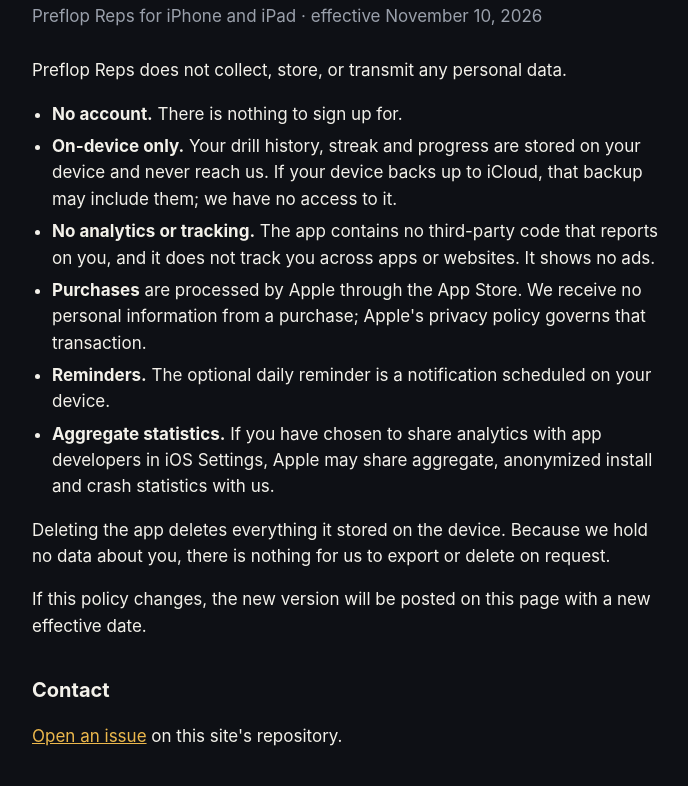
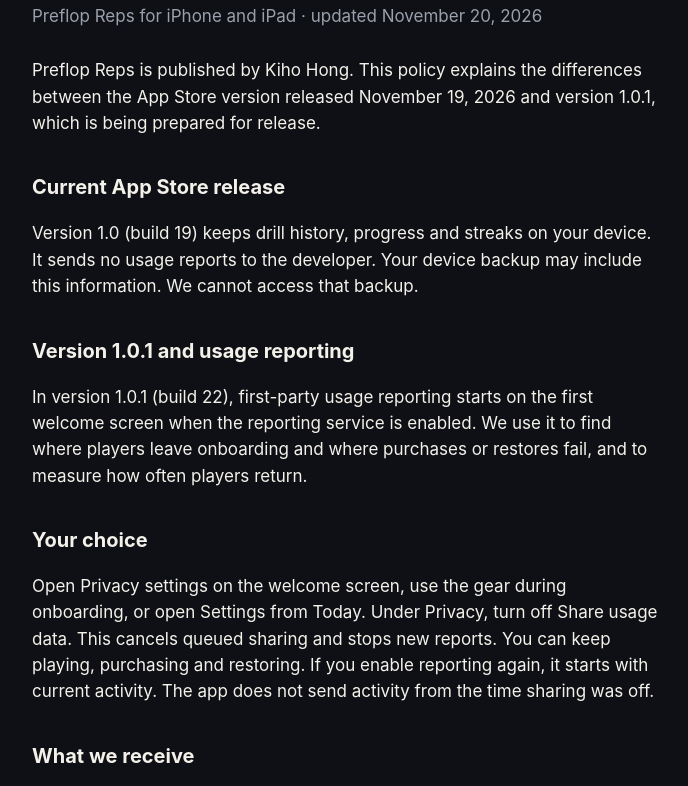
Before and after one commit to redkiho/preflop-reps-site, a plain HTML site: page privacy.html in a window 1280 px wide. Shown: the part 98-884 px from the top of the page, without its empty margins (292-980 px from the left). Drawn offline with Linux system fonts and the light colour scheme.

Commit message:
Explain Preflop Reps privacy by release and publish the Settings opt-out

```diff
--- a/privacy.html
+++ b/privacy.html
@@ -1,21 +1,26 @@
 <!doctype html>
 <html lang="en"><head><meta charset="utf-8"><meta name="viewport" content="width=device-width,initial-scale=1">
 <title>Privacy Policy — Preflop Reps</title><link rel="stylesheet" href="style.css"></head>
-<body><main>
-<h1>Privacy Policy</h1>
-<p class="sub">Preflop Reps for iPhone and iPad · effective November 10, 2026</p>
-<p>Preflop Reps does not collect, store, or transmit any personal data.</p>
-<ul>
-<li><strong>No account.</strong> There is nothing to sign up for.</li>
-<li><strong>On-device only.</strong> Your drill history, streak and progress are stored on your device and never reach us. If your device backs up to iCloud, that backup may include them; we have no access to it.</li>
-<li><strong>No analytics or tracking.</strong> The app contains no third-party code that reports on you, and it does not track you across apps or websites. It shows no ads.</li>
-<li><strong>Purchases</strong> are processed by Apple through the App Store. We receive no personal information from a purchase; Apple's privacy policy governs that transaction.</li>
-<li><strong>Reminders.</strong> The optional daily reminder is a notification scheduled on your device.</li>
-<li><strong>Aggregate statistics.</strong> If you have chosen to share analytics with app developers in iOS Settings, Apple may share aggregate, anonymized install and crash statistics with us.</li>
-</ul>
-<p>Deleting the app deletes everything it stored on the device. Because we hold no data about you, there is nothing for us to export or delete on request.</p>
-<p>If this policy changes, the new version will be posted on this page with a new effective date.</p>
+<body><main><h1>Privacy Policy</h1>
+<p class="sub">Preflop Reps for iPhone and iPad · updated November 20, 2026</p>
+<p>Preflop Reps is published by Kiho Hong. This policy explains the differences between the App Store version released November 19, 2026 and version 1.0.1, which is being prepared for release.</p>
+<h2>Current App Store release</h2>
+<p>Version 1.0 (build 19) keeps drill history, progress and streaks on your device. It sends no usage reports to the developer. Your device backup may include this information. We cannot access that backup.</p>
+<h2>Version 1.0.1 and usage reporting</h2>
+<p>In version 1.0.1 (build 22), first-party usage reporting starts on the first welcome screen when the reporting service is enabled. We use it to find where players leave onboarding and where purchases or restores fail, and to measure how often players return.</p>
+<h2 id="choices">Your choice</h2>
+<p>Open Privacy settings on the welcome screen, use the gear during onboarding, or open Settings from Today. Under Privacy, turn off Share usage data. This cancels queued sharing and stops new reports. You can keep playing, purchasing and restoring. If you enable reporting again, it starts with current activity. The app does not send activity from the time sharing was off.</p>
+<h2>What we receive</h2>
+<p>A report may contain the app build, a UTC calendar day, the onboarding steps reached, the shop entry point, product or entitlement category, and the outcome of a purchase or restore. A random reference lets us count updates to a single visit once. A reference belongs to that visit alone.</p>
+<p>Separate activity reports count app-use days and returns on days 1, 7 and 30 after reporting begins. Each event has its own short-lived retry reference. We do not include names, emails, advertising or device identifiers, Apple transaction IDs, payment details, your poker answers, or your saved drill history in these reports.</p>
+<h2>Hosting and use</h2>
+<p>The reporting service uses Cloudflare to receive HTTPS requests, limit repeated requests and store the measurements. Cloudflare handles network information, including the connecting IP address, to deliver and protect the service. Our reporting database does not store IP addresses or user-agent strings. We do not use reports for advertising, combine them with third-party identities or sell them.</p>
+<h2>Retention</h2>
+<p>Visit-level records expire from the active database after up to 45 calendar days. Activity retry records expire after up to four calendar days. Non-identifying daily counts may remain. Cloudflare’s automated recovery copies can retain expired records for an additional recovery window of up to 30 days. Turning reporting off does not retract a report that has already reached the service.</p>
+<h2>Apple services and local data</h2>
+<p>Both versions run without an account or ads. Apple processes purchases. Optional reminders are scheduled on your device. App Store Connect provides the developer with aggregate store activity and sales figures. Some usage and diagnostic figures depend on your separate Apple analytics-sharing choice.</p>
 <h2>Contact</h2>
-<p><a href="https://github.com/redkiho/preflop-reps-site/issues/new">Open an issue</a> on this site's repository.</p>
+<p>For privacy questions or a request about your data, use the support link below. GitHub issues are public. Please leave payment details, receipts and other private information out of the issue; you can ask to arrange a private follow-up. Our usage reports carry no permanent player identifier.</p>
+<p><a href="https://github.com/redkiho/preflop-reps-site/issues/new">Contact Preflop Reps support</a></p>
 <footer><a href="index.html">Preflop Reps</a></footer>
 </main></body></html>
```
